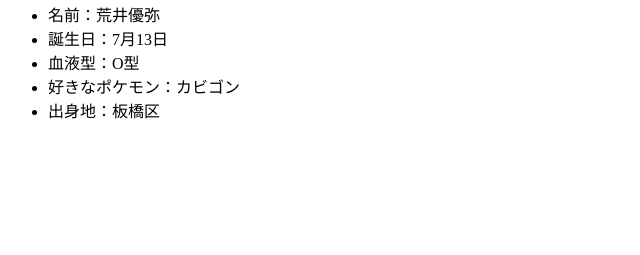
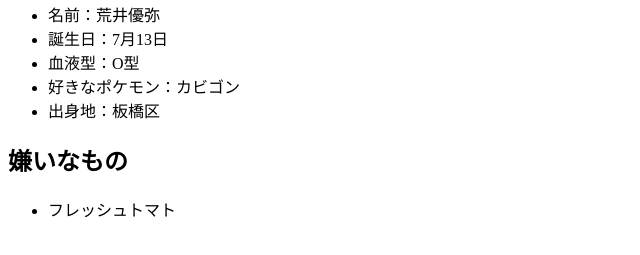
Before and after one commit to yuuyara/DS_programming, a plain HTML site: page index.html in a window 1280 px wide. Shown: the part 87-342 px from the top of the page, without its empty margins (0-640 px from the left). Drawn offline with Linux system fonts and the light colour scheme.

Commit message:
嫌いなものを追記

```diff
--- a/index.html
+++ b/index.html
@@ -23,5 +23,9 @@
 
         </ul>
 
+        <h2>嫌いなもの</h2>
+        <ul>
+            <li>フレッシュトマト</li>
+        </ul>
     </body>
 </html>
```
